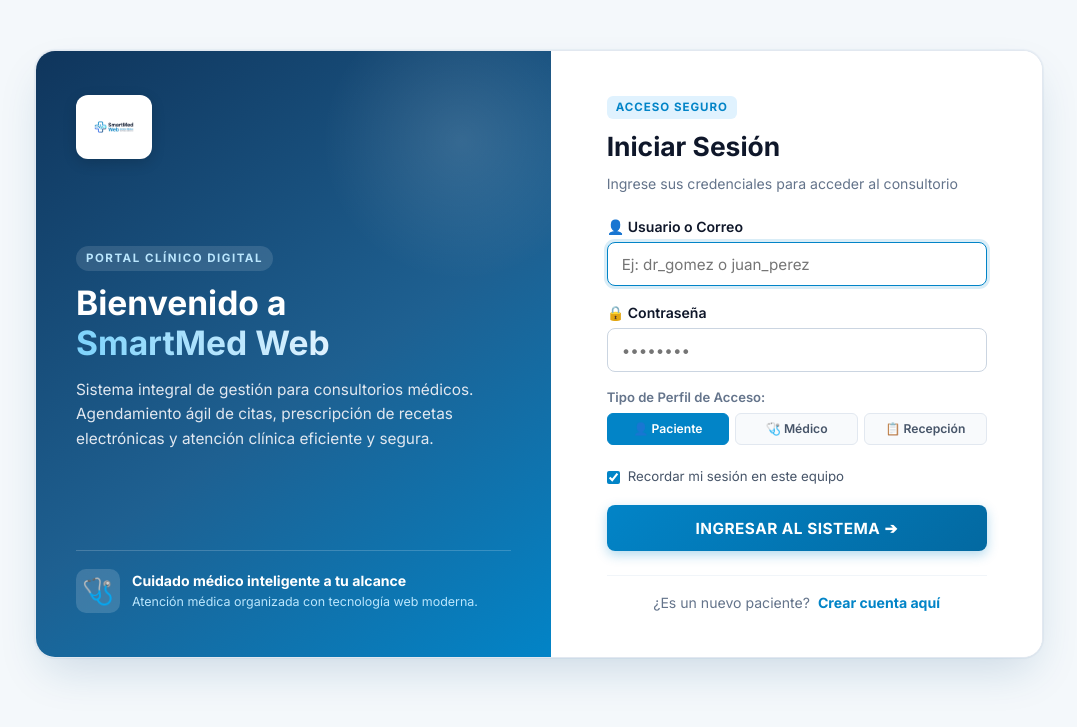
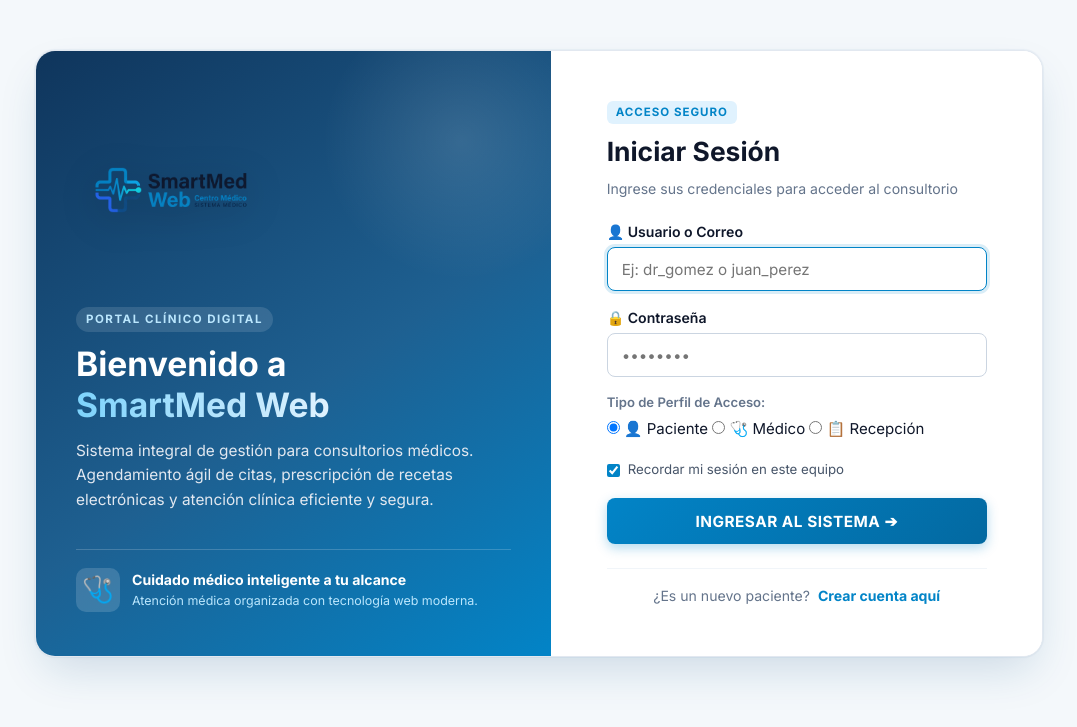
Before and after one commit to The-Fabry/Consultorio-Medico-Web, a PHP site: page / in a window 1280 px wide. Shown: the top 727 px of the page, without its empty margins (101-1178 px from the left). Run offline with PHP 8.4, Linux system fonts and the light colour scheme.

Commit message:
style(auth): ampliar logo y eliminar seleccion manual de perfiles de acceso

```diff
--- a/assets/css/estilos.css
+++ b/assets/css/estilos.css
@@ -488,21 +488,24 @@ a:hover {
     justify-content: space-between;
 }
 
-/* Logotipo en panel izquierdo con caja traslúcida elegante */
+/* Logotipo en panel izquierdo destacado, amplio y de alta prestancia */
 .login-marca-logo {
     display: flex;
     align-items: center;
-    margin-bottom: 24px;
+    margin-bottom: 22px;
 }
 
 .login-logo-img {
-    height: 64px;
-    width: auto;
-    background: #FFFFFF;
-    padding: 8px 14px;
-    border-radius: 12px;
-    box-shadow: 0 4px 14px rgba(0, 0, 0, 0.15);
+    max-width: 190px;
+    width: 100%;
+    height: auto;
+    filter: drop-shadow(0 8px 18px rgba(0, 0, 0, 0.25));
     object-fit: contain;
+    transition: transform 0.2s ease;
+}
+
+.login-logo-img:hover {
+    transform: scale(1.02);
 }
 
 .login-marca-subtitulo-tag {
@@ -636,49 +639,12 @@ a:hover {
     outline: none;
 }
 
-/* Selector de Perfil Rápido */
-.login-roles-selector {
-    display: grid;
-    grid-template-columns: repeat(3, 1fr);
-    gap: 6px;
-    margin-top: 4px;
-}
-
-.login-rol-item input[type="radio"] {
-    display: none;
-}
-
-.login-rol-boton {
-    display: block;
-    text-align: center;
-    padding: 6px 4px;
-    font-size: 0.76rem;
-    font-weight: 600;
-    color: #475569;
-    background: #F8FAFC;
-    border: 1px solid #E2E8F0;
-    border-radius: 6px;
-    cursor: pointer;
-    transition: all 0.2s ease;
-}
-
-.login-rol-boton:hover {
-    border-color: #94A3B8;
-    background: #F1F5F9;
-}
-
-.login-rol-item input[type="radio"]:checked + .login-rol-boton {
-    background: #0284C7;
-    border-color: #0284C7;
-    color: #FFFFFF;
-}
-
 /* Opciones de recordar sesión */
 .login-form-opciones {
     display: flex;
     justify-content: space-between;
     align-items: center;
-    margin: 8px 0 18px 0;
+    margin: 6px 0 18px 0;
 }
 
 .login-checkbox-label {
```
